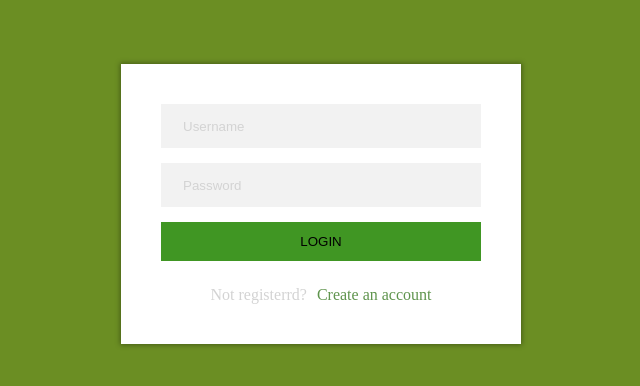
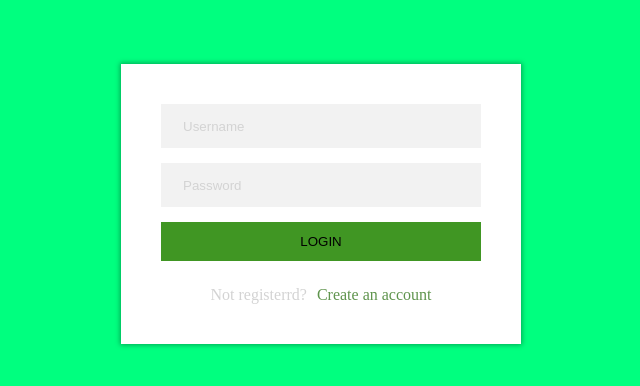
Before and after one commit to hossein-heydari79/maktab-login, a plain HTML site: page index.html in a window 1280 px wide. Shown: the part 196-582 px from the top of the page, without its empty margins (319-959 px from the left). Drawn offline with Linux system fonts and the light colour scheme.

Commit message:
changed background color in firstBranch

```diff
--- a/main.css
+++ b/main.css
@@ -11,7 +11,7 @@ body {
 }
 
 body {
-    background-color: olivedrab;
+    background-color: springgreen;
 }
 
 a {
```
